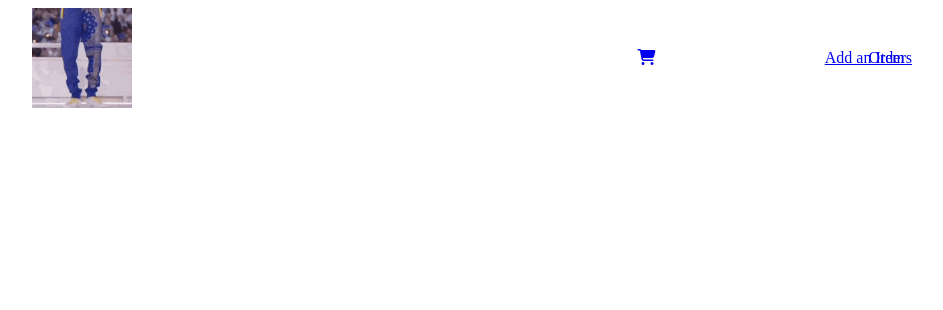
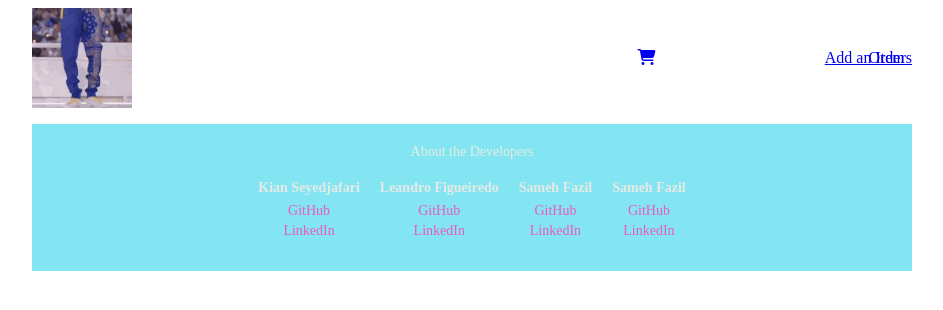
Before and after one commit to SleptBear/Pantsy, a React (Create React App) app in the folder react-app/: page /orders/1 in a window 1280 px wide. Shown: the top 310 px of the page, without its empty margins (168-1111 px from the left). Built offline with nearby package versions, Linux system fonts and the light colour scheme; no server answers.

Commit message:
footer done, needs color decision

```diff
--- a/react-app/src/App.js
+++ b/react-app/src/App.js
@@ -10,6 +10,7 @@ import Product from "./components/Products/singleProduct";
 import AddProduct from "../src/components/Products/addProduct";
 import Cart from "./components/Cart"
 import Order from "./components/Order";
+import Footer from "./components/Footer";
 // import CreateOrder from "./components/CreateOrder"
 
 function App() {
@@ -52,6 +53,7 @@ function App() {
 
         </Switch>
       )}
+      <Footer/>
     </>
   );
 }
--- /dev/null
+++ b/react-app/src/components/Footer/footer.css
@@ -0,0 +1,38 @@
+footer {
+    background-color: rgb(132, 229, 242);
+    color: #e5eae5;
+    padding: 20px;
+    display: flex;
+    flex-direction: column;
+    align-items: center;
+    font-size: 14px;
+  }
+
+  .Footer-div {
+    display: flex;
+    flex-wrap: wrap;
+    justify-content: center;
+    margin-top: 10px;
+  }
+
+  .dev {
+    display: flex;
+    flex-direction: column;
+    align-items: center;
+    margin: 10px;
+  }
+
+  .dev div {
+    font-weight: bold;
+    margin-bottom: 5px;
+  }
+
+  .dev a {
+    color: rgb(231, 92, 194);
+    text-decoration: none;
+    margin: 2px;
+  }
+
+  .dev a:hover {
+    text-decoration: underline;
+  }
--- /dev/null
+++ b/react-app/src/components/Footer/index.js
@@ -0,0 +1,35 @@
+import './footer.css'
+
+function Footer () {
+
+    return (
+        <footer>
+            <div>About the Developers</div>
+            <div className='Footer-div'>
+                <div className='dev'>
+                    <div> Kian Seyedjafari</div>
+                    <a href='https://github.com/SleptBear' target='_blank'>GitHub</a>
+                    <a href='https://www.linkedin.com/in/kian-seyedjafari-6a381216b' target='_blank'>LinkedIn</a>
+                </div>
+                <div className='dev'>
+                    <div>Leandro Figueiredo</div>
+                    <a href='https://github.com/dro14848' target='_blank'>GitHub</a>
+                    <a href='https://www.linkedin.com/in/leandro-figueiredo-b1202a168' target='_blank'>LinkedIn</a>
+                </div>
+                <div className='dev'>
+                    <div>Sameh Fazil</div>
+                    <a href='https://github.com/sfazli96' target='_blank'>GitHub</a>
+                    <a href='https://www.linkedin.com/in/sameh-fazli/' target='_blank'>LinkedIn</a>
+                </div>
+                <div className='dev'>
+                    <div>Sameh Fazil</div>
+                    <a href='https://github.com/Vian-K' target='_blank'>GitHub</a>
+                    <a href='https://www.linkedin.com/in/viankhachatourian/' target='_blank'>LinkedIn</a>
+                </div>
+
+            </div>
+        </footer>
+    )
+}
+
+export default Footer;
```
